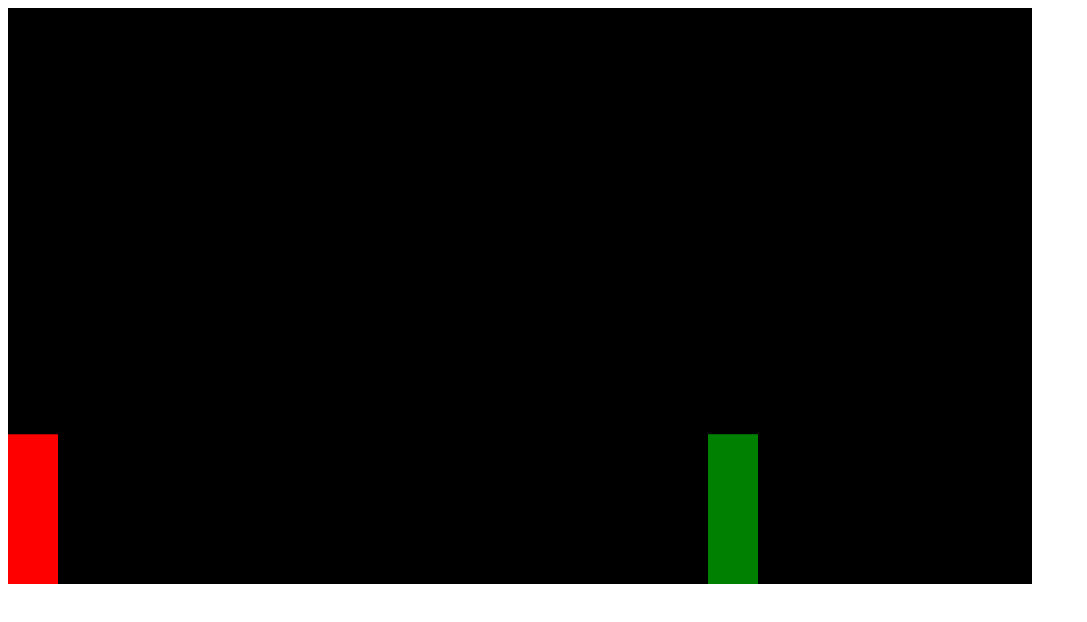
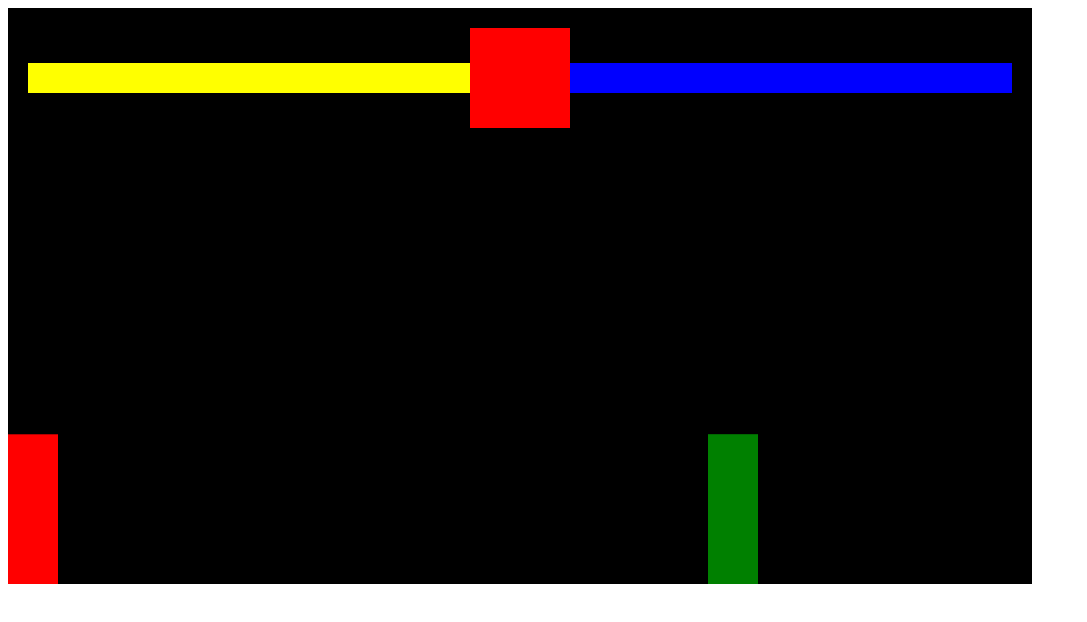
Before and after one commit to ashtamker/Fighting-game, a plain HTML site: page fighting-game-js/index.html in a window 1280 px wide. Shown: the whole page, without its empty margins (0-1087 px from the left). Drawn offline with Linux system fonts and the light colour scheme.

Commit message:
add health bar basic

```diff
--- a/fighting-game-js/index.html
+++ b/fighting-game-js/index.html
@@ -1,3 +1,23 @@
-<canvas></canvas>
+<head>
+<link rel="stylesheet" href="./style.css">
+</head>
+<body>
+    <div style="position: relative; display: inline-block;">
+        <div style="position: absolute; display: flex; align-items: center; width: 100%; padding: 20px;">
+        <!-- player health -->
+          <div style="background-color: yellow; height: 30px; width: 100%;"></div>
+        <!-- timer -->
+          <div style="background-color: red; height: 100px; width: 100px; flex-shrink: 0;"></div>
+        <!-- enemy health -->
+          <div style="position: relative; height: 30px; width: 100%;">
+            <div style="background-color: yellow; height: 30px;"></div>
+            <div id="enemy-health" style="position: absolute; background: blue; top: 0; right: 0; bottom: 0; left: 0;"></div>
+          </div>
+        </div>
+        <canvas></canvas>
+    </div>
+
 
 <script src="index.js"></script>
+
+</body>
--- a/fighting-game-js/index.js
+++ b/fighting-game-js/index.js
@@ -9,7 +9,7 @@ canvasContext.fillRect(0, 0, canvas.width, canvas.height);
 const gravity = 0.7;
 
 class Sprite {
-    constructor({position, velocity, color = 'red'}) {
+    constructor({position, velocity, color = 'red', offset}) {
         this.position  = position;
         this.velocity = velocity;
         this.width = 50;
@@ -21,6 +21,7 @@ class Sprite {
                 x: this.position.x,
                 y: this.position.y,
             },
+            offset,
             width: 100,
             height: 50,
         }
@@ -44,6 +45,8 @@ class Sprite {
 
     update() {
         this.draw();
+        this.attackBox.position.x = this.position.x + this.attackBox.offset.x
+        this.attackBox.position.y = this.position.y
         this.position.x += this.velocity.x;
         this.position.y += this.velocity.y;
 
@@ -70,7 +73,12 @@ const player = new Sprite({
     velocity: {
         x:0,
         y:0
+    },
+    offset: {
+        x: 0,
+        y: 0
     }
+
 })
 
 const enemy = new Sprite({
@@ -82,6 +90,10 @@ const enemy = new Sprite({
     velocity: {
         x:0,
         y:0
+    },
+    offset: {
+        x: -50,
+        y: 0
     }
 })
 
@@ -101,6 +113,15 @@ const keys = {
     ArrowLeft: {
         pressed: false
     }
+}
+
+function hitBox({rectangle1, rectangle2}) {
+    return (
+        rectangle1.attackBox.position.x + rectangle1.attackBox.width >= rectangle2.position.x &&
+        rectangle1.attackBox.position.x <= rectangle2.position.x + rectangle2.width &&
+        rectangle1.attackBox.position.y + rectangle1.attackBox.height >= rectangle2.position.y &&
+        rectangle1.attackBox.position.y <= rectangle2.position.y + rectangle2.height
+    )
 }
 
 function animate() {
@@ -127,15 +148,21 @@ function animate() {
     }
 
     // collapse
-    if (player.attackBox.position.x + player.attackBox.width >= enemy.position.x &&
-        player.attackBox.position.x <= enemy.position.x + enemy.width &&
-        player.attackBox.position.y + player.attackBox.height >= enemy.position.y &&
-        player.attackBox.position.y <= enemy.position.y + enemy.height &&
-        player.isAttacking
-        )
+    if ( hitBox({rectangle1: player,
+        rectangle2: enemy
+        }) && player.isAttacking )
         {
-            player.isAttacking = false;
+        player.isAttacking = false;
+        document.querySelector("#enemy-health").style.width = '20%';
         console.log("pain")
+    }
+
+    if ( hitBox({rectangle1: enemy,
+        rectangle2: player
+        }) && enemy.isAttacking )
+        {
+        enemy.isAttacking = false;
+        console.log("pain to player")
     }
 }
 
@@ -172,6 +199,9 @@ window.addEventListener('keydown', (event)=> {
             case 'ArrowUp':
                 enemy.velocity.y = -10;
                 break;
+            case 'ArrowDown':
+                enemy.attack();
+                break;
         default:
             break;
     }
@@ -201,10 +231,4 @@ window.addEventListener('keyup', (event) => {
                     break;
         }
 
-
-
-
-
-
-
 })
--- /dev/null
+++ b/fighting-game-js/style.css
@@ -0,0 +1,16 @@
+* {
+    box-sizing: border-box;
+}
+
+/* .health-bar {
+    background-color: yellow;
+    height: 30px;
+    width: 100%;
+} */
+
+.timer {
+    background-color: red;
+    height: 100px;
+    width: 100px;
+    flex-shrink: 0;
+}
```
